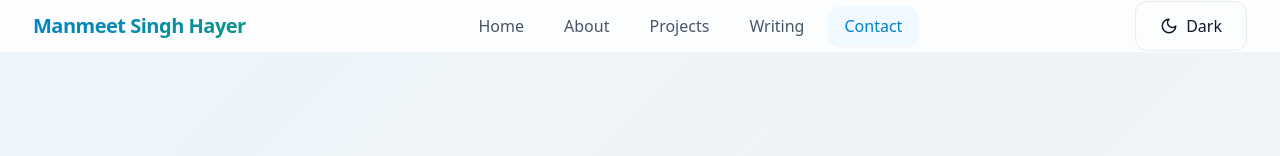
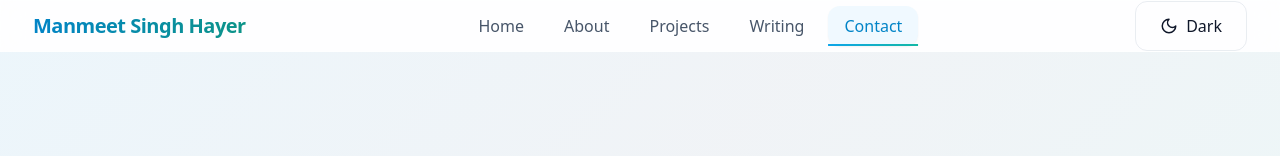
Before and after one commit to MeetHayer/Personal-Website, a React (Vite) app: page /contact in a window 1280 px wide. Shown: the top 156 px of the page. Built offline with nearby package versions, Linux system fonts and the light colour scheme.

Commit message:
Fix TypeScript errors and update documentation
- Fixed IntrinsicAttributes errors in Header and Section components
- Enhanced Section component to accept className prop
- Improved Header NavItem component with proper isActive handling
- Updated README.md with current features and recent fixes

```diff
--- a/src/components/Header.tsx
+++ b/src/components/Header.tsx
@@ -14,8 +14,12 @@ const NavItem = ({ to, label }: { to: string; label: string }) => (
       }`
     }
   >
-    {label}
-    <span className={`absolute bottom-0 left-1/2 transform -translate-x-1/2 w-0 h-0.5 bg-gradient-to-r from-primary-500 to-accent-500 transition-all duration-300 group-hover:w-full ${({ isActive }: { isActive: boolean }) => isActive ? 'w-full' : ''}`} />
+    {({ isActive }) => (
+      <>
+        {label}
+        <span className={`absolute bottom-0 left-1/2 transform -translate-x-1/2 w-0 h-0.5 bg-gradient-to-r from-primary-500 to-accent-500 transition-all duration-300 group-hover:w-full ${isActive ? 'w-full' : ''}`} />
+      </>
+    )}
   </NavLink>
 )
 
--- a/src/components/Section.tsx
+++ b/src/components/Section.tsx
@@ -1,9 +1,9 @@
 import { motion } from 'framer-motion'
 import { ReactNode } from 'react'
 
-export default function Section({ children, id }: { children: ReactNode; id?: string }) {
+export default function Section({ children, id, className }: { children: ReactNode; id?: string; className?: string }) {
   return (
-    <section id={id} className="py-16 md:py-24">
+    <section id={id} className={`py-16 md:py-24 ${className || ''}`}>
       <div className="container">
         <motion.div
           initial={{ opacity: 0, y: 16 }}
```
Also changed, not shown: 1 other file (tests, documents, lock files or other folders).
